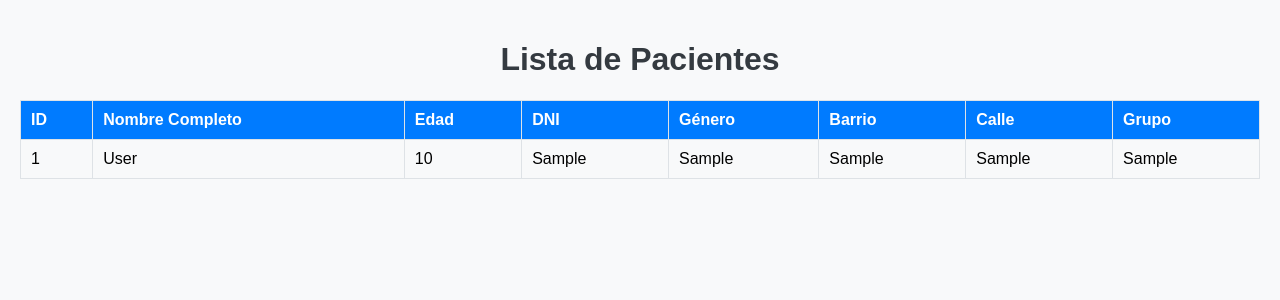
After one commit to briannedbala/SCED, a Flask app: page /view in a window 1280 px wide. The commit adds this page. Shown: the top 300 px of the page. Run offline with Flask 3, Linux system fonts and the light colour scheme; tables that the repository leaves empty or names only in its code hold one stand-in row (values such as "Sample post"); some libraries are stand-ins or nearby versions.

Commit message:
Se agrego la funcion de visualizar los pacientes

```diff
--- a/src/app.py
+++ b/src/app.py
@@ -103,12 +103,26 @@ def registrar_paciente():
 
 @app.route('/view')
 def view():
-    return render_template('view.html')
+    try:
+        cur = db.connection.cursor()
+        query = "SELECT * FROM patients"
+        cur.execute(query)
+        patients = cur.fetchall()
+        cur.close()
+        return render_template('view.html', patients=patients)
+    except Exception as e:
+        flash(f'Error al obtener los datos', 'danger')
+        return render_template('option')
 
+# @app.route('/search_patient', method=['GET', 'POST'])
+# def search_patient()
 
-@app.route('/update')
-def update():
-    return render_template('update.html')
+# @app.route('/update')
+# def update():
+#     try:
+#         cur = db.connection.cursor()
+#         query = "SELECT"
+#     return render_template('update.html')
 
 
 if __name__ == ('__main__'):
--- a/src/templates/options.html
+++ b/src/templates/options.html
@@ -51,8 +51,8 @@
     <div class="container">
         <h1>Gestión de Datos</h1>
         <div class="button-container">
-            <a href="registrar_paciente.html" class="button">Registrar</a>
-            <a href="visualizar.html" class="button">Visualizar</a>
+            <a onclick="window.location.href='/register_patient'" class="button">Registrar</a>
+            <a href="view.html" class="button">Visualizar</a>
             <a href="actualizar.html" class="button">Actualizar</a>
         </div>
     </div>
--- /dev/null
+++ b/src/templates/view.html
@@ -0,0 +1,73 @@
+<!DOCTYPE html>
+<html lang="en">
+<head>
+    <meta charset="UTF-8">
+    <meta name="viewport" content="width=device-width, initial-scale=1.0">
+    <title>View Patients</title>
+    <style>
+        body {
+            font-family: Arial, sans-serif;
+            background-color: #f8f9fa;
+            margin: 0;
+            padding: 20px;
+        }
+        h1 {
+            text-align: center;
+            color: #343a40;
+        }
+        table {
+            width: 100%;
+            border-collapse: collapse;
+            margin: 20px 0;
+        }
+        table, th, td {
+            border: 1px solid #dee2e6;
+        }
+        th, td {
+            padding: 10px;
+            text-align: left;
+        }
+        th {
+            background-color: #007bff;
+            color: white;
+        }
+        tr:nth-child(even) {
+            background-color: #f2f2f2;
+        }
+        tr:hover {
+            background-color: #ddd;
+        }
+    </style>
+</head>
+<body>
+    <h1>Lista de Pacientes</h1>
+    <table>
+        <thead>
+            <tr>
+                <th>ID</th>
+                <th>Nombre Completo</th>
+                <th>Edad</th>
+                <th>DNI</th>
+                <th>Género</th>
+                <th>Barrio</th>
+                <th>Calle</th>
+                <th>Grupo</th>
+            </tr>
+        </thead>
+        <tbody>
+            {% for patient in patients %}
+                <tr>
+                    <td>{{ patient[0] }}</td>
+                    <td>{{ patient[1] }}</td>
+                    <td>{{ patient[2] }}</td>
+                    <td>{{ patient[3] }}</td>
+                    <td>{{ patient[4] }}</td>
+                    <td>{{ patient[5] }}</td>
+                    <td>{{ patient[6] }}</td>
+                    <td>{{ patient[7] }}</td>
+                </tr>
+            {% endfor %}
+        </tbody>
+    </table>
+</body>
+</html>
```
Also changed, not shown: src/templates/mostrar_paciente.html (deleted).
